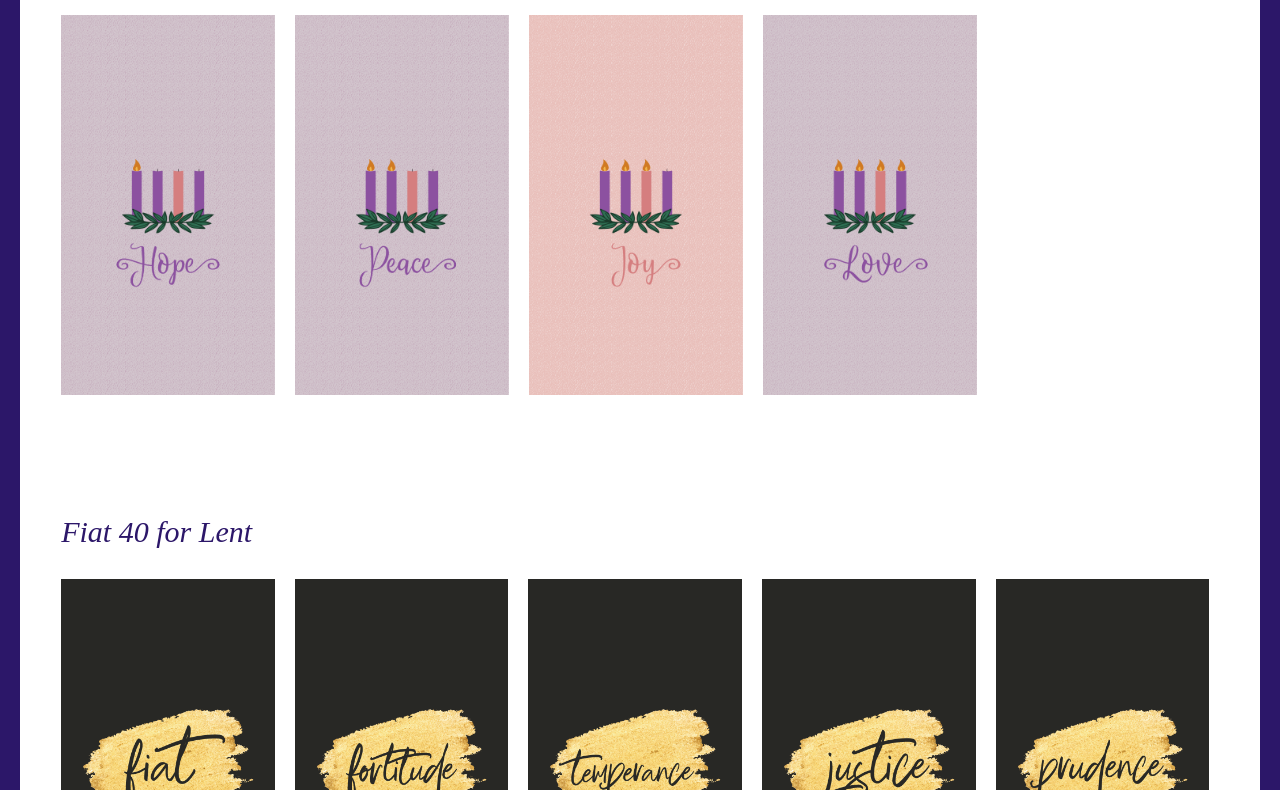
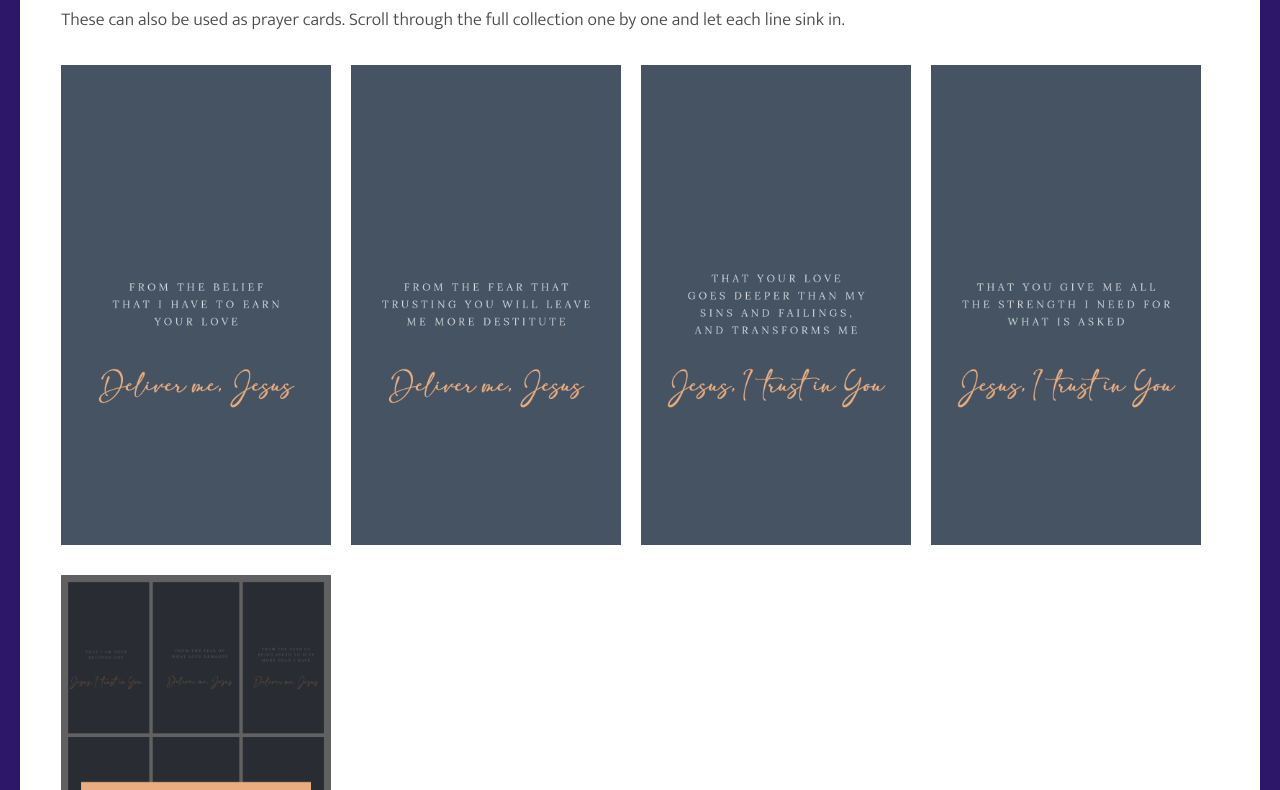
Before and after one commit to kellireut/kellireut.github.io, a website: page wallpapers.html in a window 1280 px wide. Shown: the part 465-1255 px from the top of the page. Drawn offline with Linux system fonts and the light colour scheme.

Commit message:
add litany of trust project

```diff
--- a/assets/styles/_wallpapers.scss
+++ b/assets/styles/_wallpapers.scss
@@ -4,9 +4,9 @@
     @media #{$small-screen} {
         max-width: 100%;
     }
-    @media #{$small-screen} {
-        max-width: 100%;
-    }
+    // @media #{$small-screen} {
+    //     max-width: 100%;
+    // }
     h1 {
         font-size: 10vw;
         text-align: center;
@@ -41,17 +41,19 @@
         animation: ChangingPurpleTextColor 40s ease infinite;
         margin: 0 0 20px 10px;
     }
+    .subheading {
+        margin: 0 0 20px 10px;
+    }
     .image-group {
         display: flex;
         justify-content: flex-start;
         flex-wrap: wrap;
         align-items: stretch;
         margin-bottom: 100px;
-
     }
     img {
-        flex: 0 0 auto;
-        max-height: 400px;
+        flex: 0 0 25%;
+        max-height: 500px;
         max-width: 100%;
         padding: 10px;
         align-self: flex-start;
--- a/wallpapers.html
+++ b/wallpapers.html
@@ -29,6 +29,27 @@
         <main class="wallpapers">
             <h1 class="heading_primary">Wallpapers</h1>
             <p class="download-instructions-desktop">Click image to open in new tab to save.</p>
+
+            <h2 class="">Litany of Trust</h2>
+            <p class="subheading">These can also be used as prayer cards. Scroll through the full collection one by one and let each line sink in.</p>
+            <div class="image-group">
+                <a href="../assets/wallpapers/trust-1.png" target="_blank" rel="noopener">
+                    <img src="../assets/wallpapers/trust-1.png" alt="">
+                </a>
+                <a href="../assets/wallpapers/trust-4.png" target="_blank" rel="noopener">
+                    <img src="../assets/wallpapers/trust-4.png" alt="">
+                </a>
+                <a href="../assets/wallpapers/trust-17.png" target="_blank" rel="noopener">
+                    <img src="../assets/wallpapers/trust-17.png" alt="">
+                </a>
+                <a href="../assets/wallpapers/trust-25.png" target="_blank" rel="noopener">
+                    <img src="../assets/wallpapers/trust-25.png" alt="">
+                </a>
+                <a href="https://photos.app.goo.gl/xtgRGpPwhENxsgT18" target="_blank" rel="noopener">
+                    <img src="../assets/wallpapers/trust-30.png" alt="">
+                </a>
+            </div>
+
 
             <h2 class="">Advent</h2>
             <div class="image-group">
```
Also changed, not shown: assets/styles/style.css, assets/wallpapers/trust-1.png (added), assets/wallpapers/trust-17.png (added), assets/wallpapers/trust-25.png (added), assets/wallpapers/trust-30.png (added), assets/wallpapers/trust-4.png (added), 1 other file.
